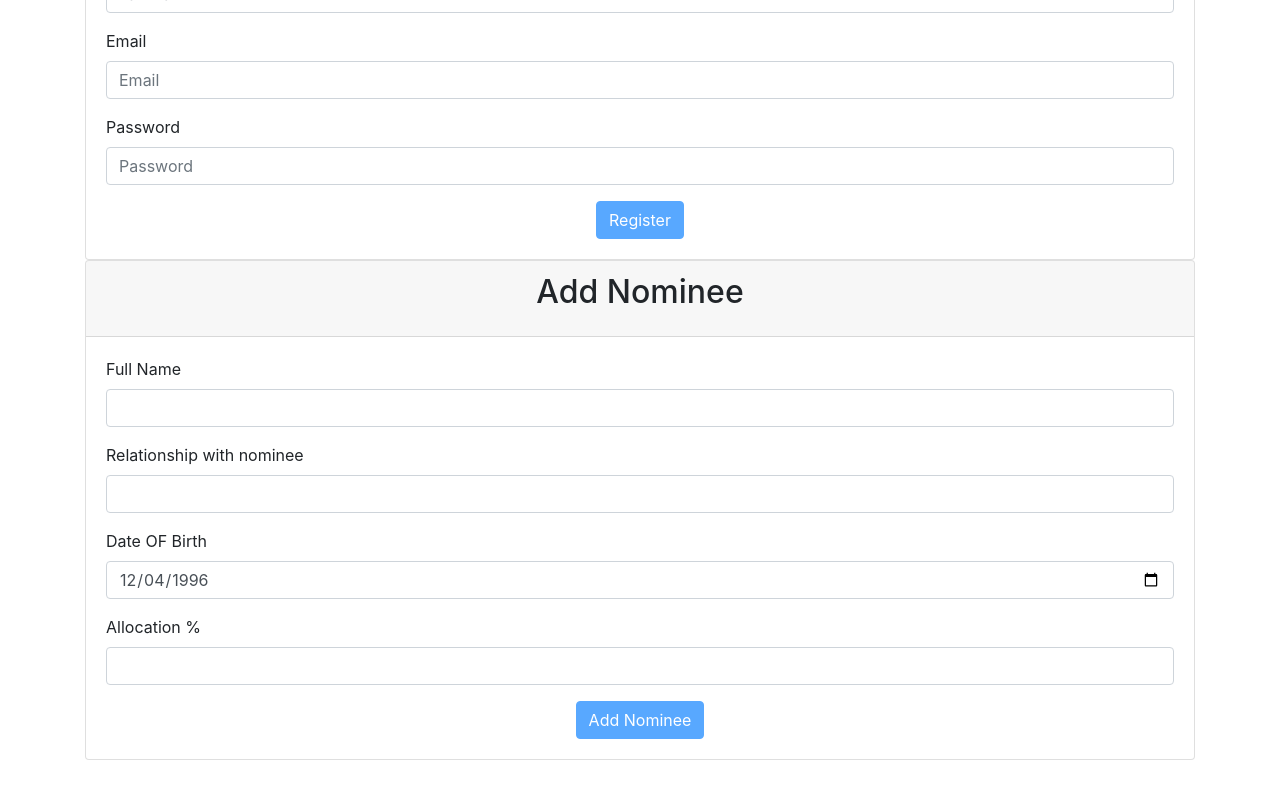
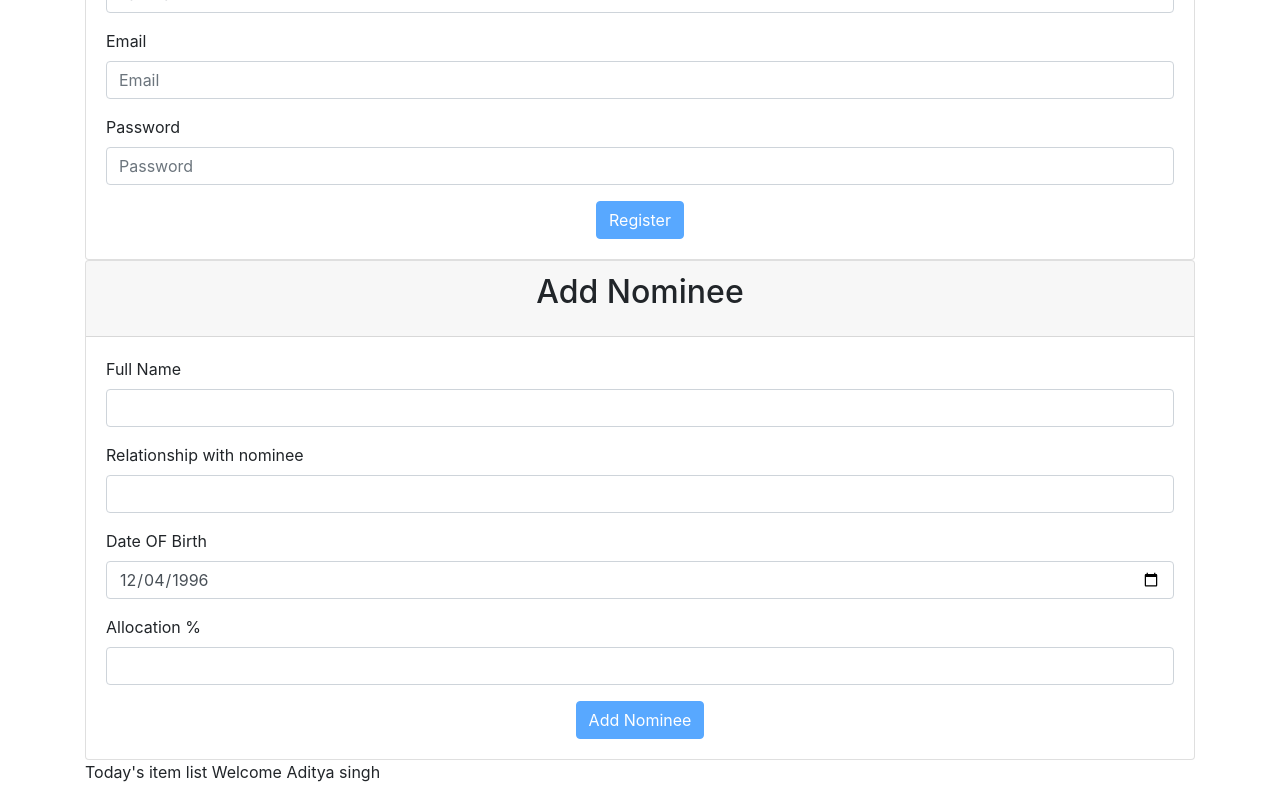
Before and after one commit to microadi12/reactive-forms, an Angular app: page /create-folio in a window 1280 px wide. Shown: the part 239-1039 px from the top of the page. Before the commit the page ends 999 px from the top, so only its background shows below. Built offline with nearby package versions, Linux system fonts and the light colour scheme.

Commit message:
component interaction

```diff
--- a/src/app/app.component.html
+++ b/src/app/app.component.html
@@ -535,4 +535,6 @@
 
 
 
-<router-outlet></router-outlet>
+<router-outlet>
+
+</router-outlet>
--- a/src/app/create-folio/add-nominee/add-nominee.component.html
+++ b/src/app/create-folio/add-nominee/add-nominee.component.html
@@ -36,5 +36,9 @@
       </div>
     </div>
   </div>
-
+   <div class="row">
+     <div class="col-md-12">
+      <p> Today's item list {{list}}</p>
+     </div>
+   </div>
 </div>
--- a/src/app/create-folio/add-nominee/add-nominee.component.ts
+++ b/src/app/create-folio/add-nominee/add-nominee.component.ts
@@ -14,22 +14,31 @@ import { VariableAst } from "@angular/compiler";
 })
 export class AddNomineeComponent implements OnInit {
   myForm: FormGroup;
+  @Input() list: string;
 
-  constructor() {}
+
+
+  constructor() {
+
+  }
 
   ngOnInit() {
     this.myForm = new FormGroup({
-      firstName: new FormControl("", Validators.required),
-      relation: new FormControl("", Validators.required),
-      dob: new FormControl("", Validators.required),
-      allocation: new FormControl("", Validators.required)
+      firstName: new FormControl('', [Validators.required , Validators.minLength(8)]),
+      relation: new FormControl('', Validators.required),
+      dob: new FormControl('', Validators.required),
+      allocation: new FormControl('', [Validators.required, Validators.maxLength(100)])
     });
 
+    console.log(this.list);
+
    this.setDate();
+
   }
 
   setDate() {
     this.myForm.patchValue({ dob: "1996-12-04" });
+
   }
 
   addNominee() {
--- a/src/app/create-folio/create-folio.component.html
+++ b/src/app/create-folio/create-folio.component.html
@@ -72,4 +72,4 @@
   </div>
 </div>
 
-<app-add-nominee></app-add-nominee>
+<app-add-nominee [list]="currentItem"></app-add-nominee>
--- a/src/app/create-folio/create-folio.component.ts
+++ b/src/app/create-folio/create-folio.component.ts
@@ -14,7 +14,7 @@ export class CreateFolioComponent implements OnInit {
   ngForm: any;
 
 
-
+  currentItem = 'Welcome Aditya singh';
   constructor() { }
 
   ngOnInit() {
--- a/src/app/forms/forms.component.ts
+++ b/src/app/forms/forms.component.ts
@@ -17,6 +17,7 @@ export class FormsComponent implements OnInit {
 
   valueChangeTracked = '';
   editForm: FormGroup; //Give same name as given in a html Template.
+  yearArr: any = [];
   constructor(private formBuilder: FormBuilder) {
     // this.editForm = formBuilder.group({  // Building the form using formBuilder
     //   firstName: new FormControl(), // in the formBuilder - we are cerating a group of form elements these are exactly same as form template
@@ -75,6 +76,30 @@ export class FormsComponent implements OnInit {
       lastName: 'lastName',
       // checkbox: true
     });
+
+    new Date();
+    console.log(new Date().getDate());
+    console.log(new Date().getFullYear())
+    console.log(new Date().getDay());
+    console.log(new Date().getMinutes());
+    console.log(new Date().getHours());
+    console.log(new Date().getMonth());
+    console.log(new Date().getMonth() + 1)
+    console.log(new Date().getUTCFullYear());
+    console.log(new Date().toLocaleDateString());
+    console.log(new Date().toLocaleTimeString());
+    console.log(new Date().getFullYear() - 99);
+    console.log(new Date().getFullYear() + 100);
+
+   let startYear = new Date().getFullYear() - 99;
+   let endYear = new Date().getFullYear() + 100;
+
+    for(let i = startYear; i <= endYear; i++){
+      this.yearArr.push(i);
+    }
+
+    console.log(this.yearArr);
+
   }
 
   onSubmit() {
@@ -83,6 +108,7 @@ export class FormsComponent implements OnInit {
     console.log(this.editForm.value.firstName);
     console.log(this.editForm.value.lastName); // using this we get the read the indiviual value.
     console.log(this.editForm.value.checkbox);
+
 
     // this.resetForm();
     // Set value
```
